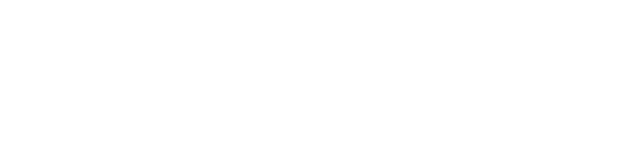
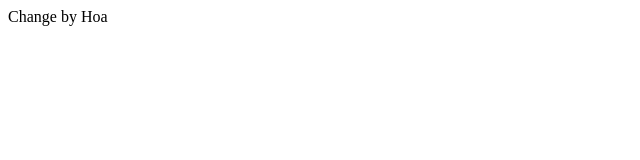
Before and after one commit to nhile1612/project-travel2, a plain HTML site: page index.html in a window 1280 px wide. Shown: the whole page, without its empty margins (0-640 px from the left). Drawn offline with Linux system fonts and the light colour scheme.

Commit message:
Update index.html

```diff
--- a/index.html
+++ b/index.html
@@ -6,5 +6,5 @@
     <meta name="viewport" content="width=device-width, initial-scale=1.0" />
     <title>Document</title>
   </head>
-  <body></body>
+  <body>Change by Hoa</body>
 </html>
```
